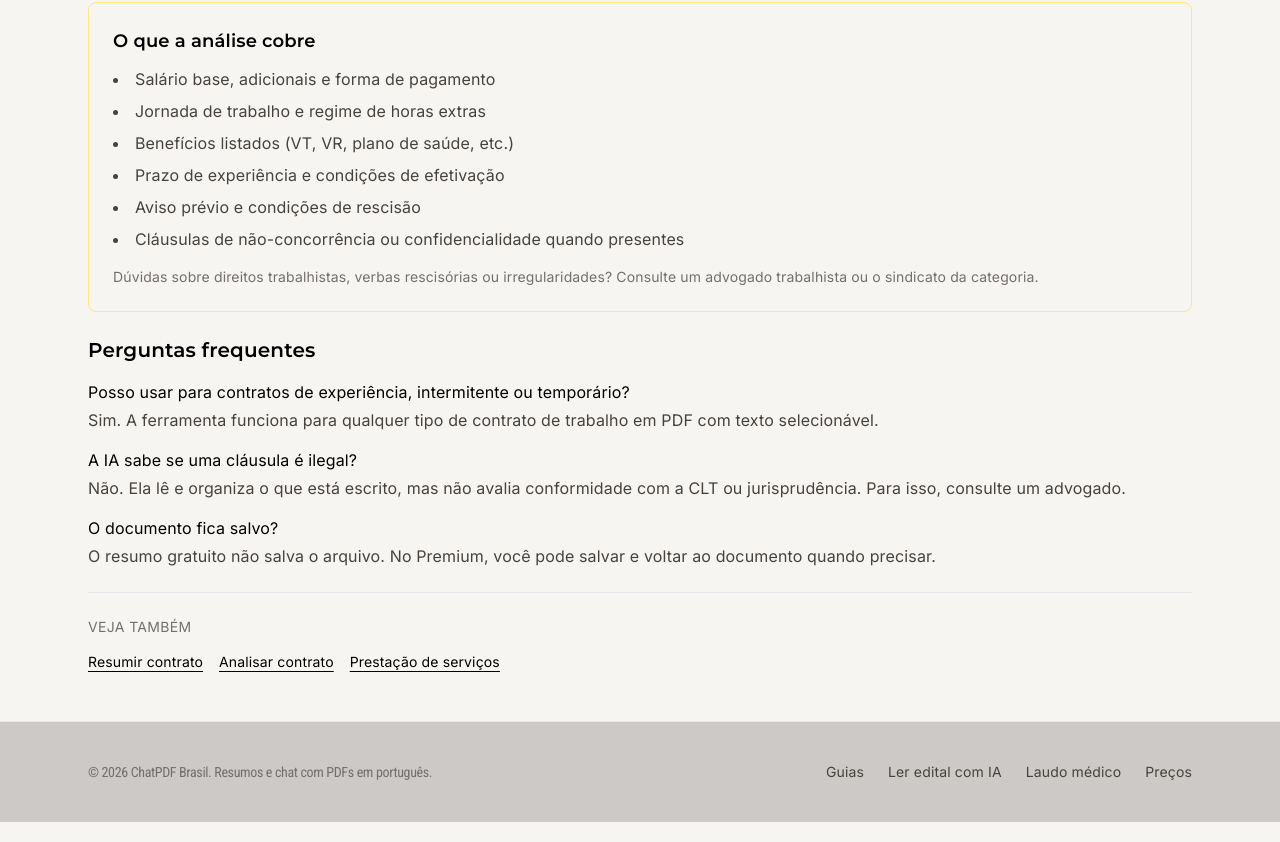
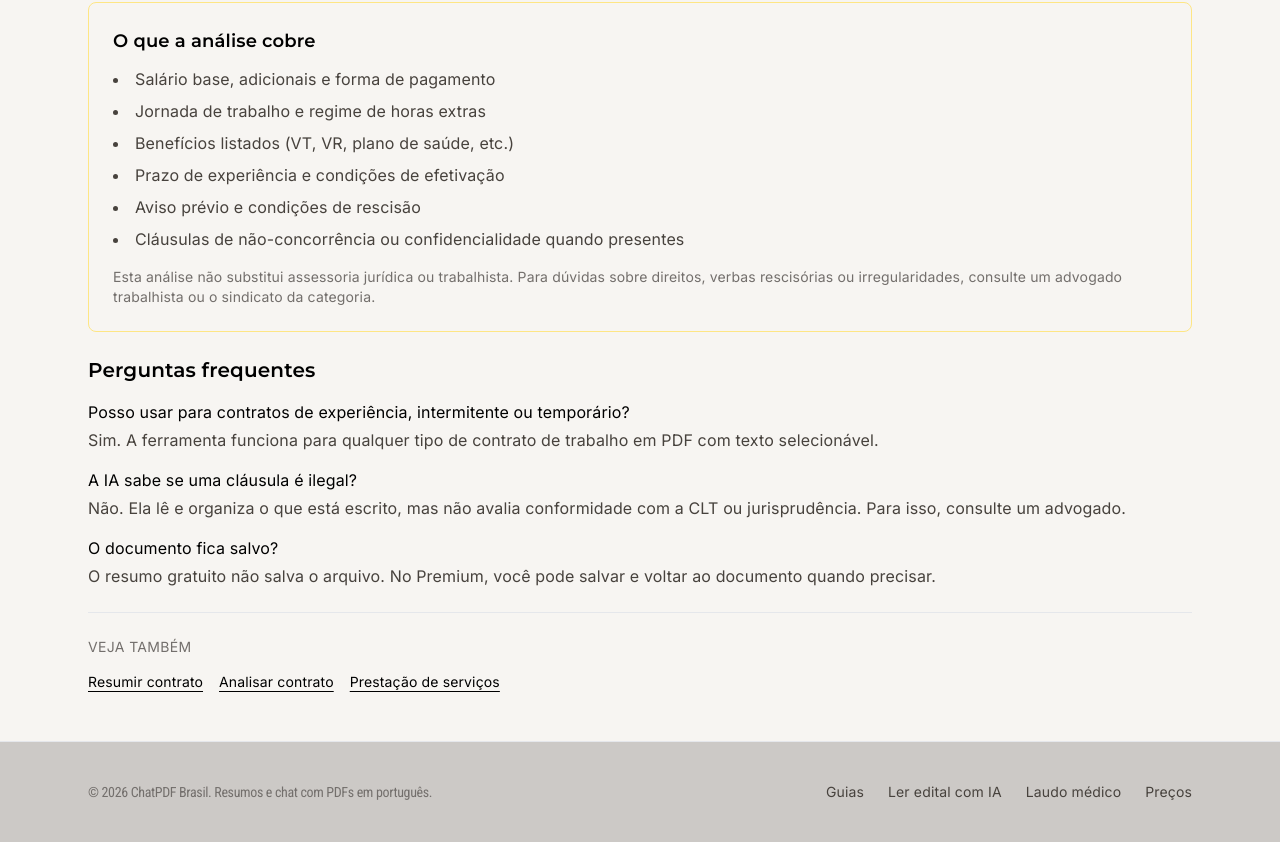
Before and after one commit to marcobrit0/chat-pdf, a Next.js app: page /analisar-contrato-clt in a window 1280 px wide. Shown: the part 836-1678 px from the top of the page. Built offline with nearby package versions, Linux system fonts and the light colour scheme; no server answers.

Commit message:
fix: add explicit legal disclaimer to analisar-contrato-clt

```diff
--- a/app/(marketing)/analisar-contrato-clt/page.tsx
+++ b/app/(marketing)/analisar-contrato-clt/page.tsx
@@ -28,7 +28,7 @@ export default function AnalisarContratoCltPage() {
           <li>Cláusulas de não-concorrência ou confidencialidade quando presentes</li>
         </ul>
         <p className="mt-4 text-sm text-faded-stone">
-          Dúvidas sobre direitos trabalhistas, verbas rescisórias ou irregularidades? Consulte um advogado trabalhista ou o sindicato da categoria.
+          Esta análise não substitui assessoria jurídica ou trabalhista. Para dúvidas sobre direitos, verbas rescisórias ou irregularidades, consulte um advogado trabalhista ou o sindicato da categoria.
         </p>
       </section>
 
```
